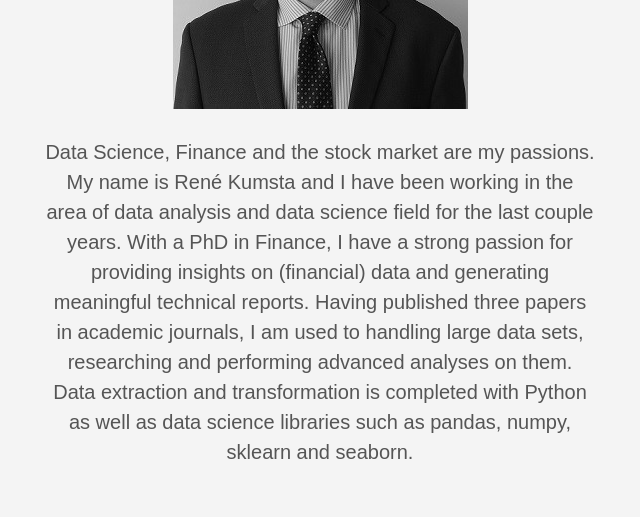
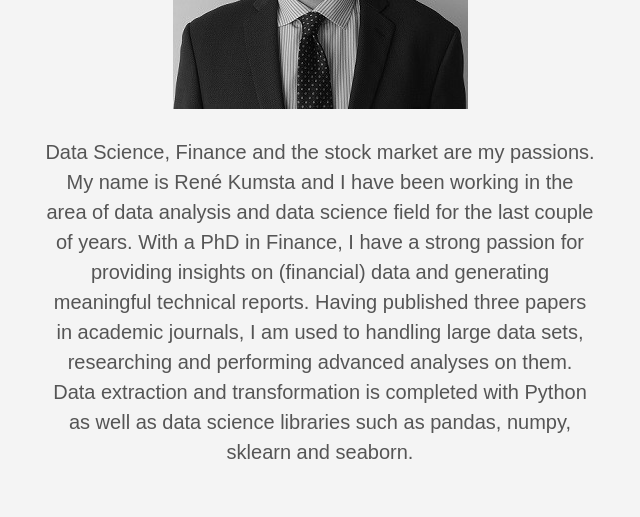
Before and after one commit to greengamma/Portfolio, a plain HTML site: page about/index.html in a window 1280 px wide. Shown: the part 880-1397 px from the top of the page, 320-960 px from the left. Drawn offline with Linux system fonts and the light colour scheme.

Commit message:
Add files via upload

```diff
--- a/about/index.html
+++ b/about/index.html
@@ -140,7 +140,7 @@
     <section class="cf ph3 ph5-l pv3 pv4-l f4 tc-l center measure-wide lh-copy mid-gray"><figure><img src="https://greengamma.github.io/portfolio/images/rene.jpg"/>
 </figure>
 
-<p>Data Science, Finance and the stock market are my passions. My name is René Kumsta and I have been working in the area of data analysis and data science field for the last couple years. With a PhD in Finance, I have a strong passion for providing insights on (financial) data and generating meaningful technical reports. Having published three papers in academic journals, I am used to handling large data sets, researching and performing advanced analyses on them. Data extraction and transformation is completed with Python as well as data science libraries such as pandas, numpy, sklearn and seaborn.</p>
+<p>Data Science, Finance and the stock market are my passions. My name is René Kumsta and I have been working in the area of data analysis and data science field for the last couple of years. With a PhD in Finance, I have a strong passion for providing insights on (financial) data and generating meaningful technical reports. Having published three papers in academic journals, I am used to handling large data sets, researching and performing advanced analyses on them. Data extraction and transformation is completed with Python as well as data science libraries such as pandas, numpy, sklearn and seaborn.</p>
 </section>
     <section class="flex-ns flex-wrap justify-around mt5">
 
```
